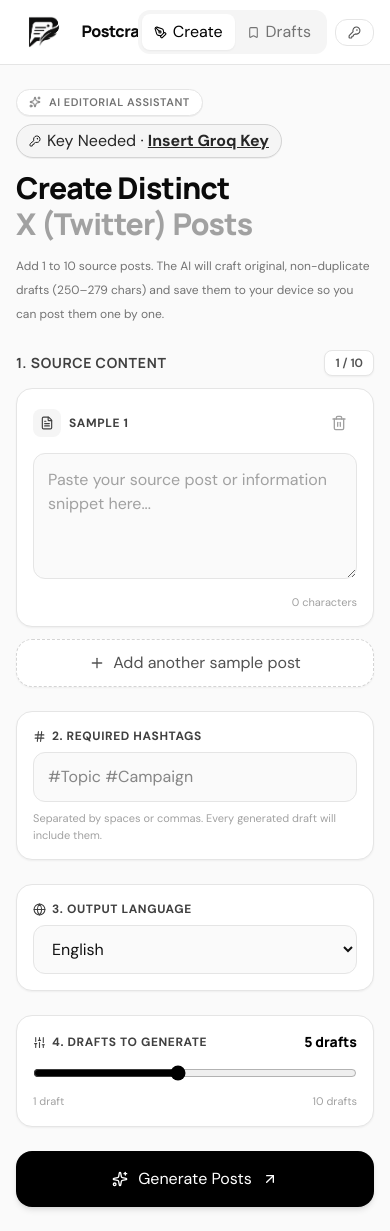
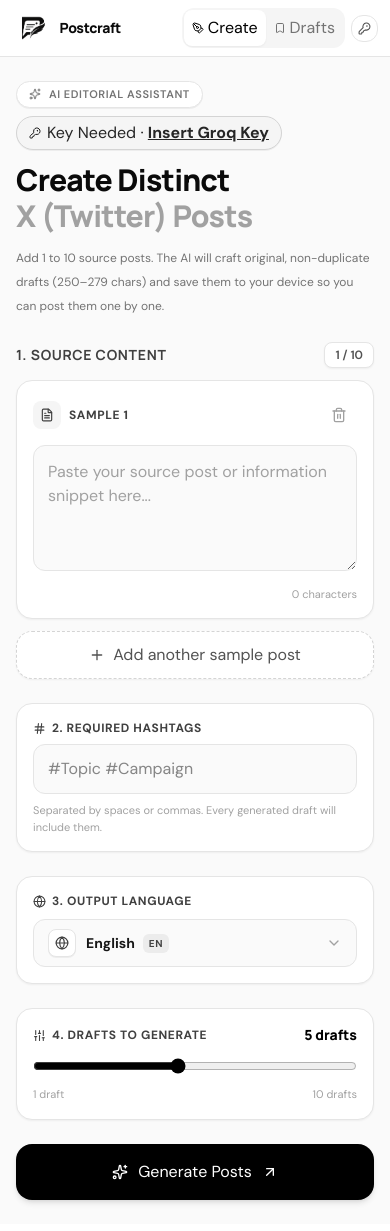
Before and after one commit to jmanish45/postcraft, a React (Vite) app in the folder frontend/: page / in a window 390 px wide. Built offline with nearby package versions, Linux system fonts and the light colour scheme.

Commit message:
fix: mobile header text overlap, card border overflow on posted button, and add premium language dropdown

```diff
--- a/frontend/src/App.jsx
+++ b/frontend/src/App.jsx
@@ -20,6 +20,7 @@ import SampleCard from "./components/SampleCard";
 import GeneratedPosts from "./components/GeneratedPosts";
 import ApiKeyPage from "./components/ApiKeyPage";
 import IntroSplash from "./components/IntroSplash";
+import LanguageDropdown from "./components/LanguageDropdown";
 import {
   getSavedPosts,
   savePostsToStorage,
@@ -379,20 +380,12 @@ export default function App() {
               </div>
 
               {/* 3. OUTPUT LANGUAGE */}
-              <div className="rounded-2xl border border-neutral-200 bg-white p-4 sm:p-5 shadow-xs space-y-2">
+              <div className="rounded-2xl border border-neutral-200 bg-white p-4 sm:p-5 shadow-xs space-y-2.5">
                 <label className="flex items-center gap-1.5 text-xs font-bold uppercase tracking-wider text-neutral-700">
                   <Globe size={13} />
                   <span>3. Output Language</span>
                 </label>
-                <select
-                  value={language}
-                  onChange={(e) => setLanguage(e.target.value)}
-                  className="w-full rounded-xl border border-neutral-200 bg-neutral-50 px-3.5 py-3 text-base sm:text-sm font-semibold outline-none transition focus:border-black focus:bg-white"
-                >
-                  <option>English</option>
-                  <option>Hindi</option>
-                  <option>Hinglish</option>
-                </select>
+                <LanguageDropdown value={language} onChange={setLanguage} />
               </div>
 
               {/* 4. NUMBER OF DRAFTS */}
--- a/frontend/src/components/Header.jsx
+++ b/frontend/src/components/Header.jsx
@@ -1,4 +1,4 @@
-import { Sparkles, PenTool, Bookmark, KeyRound } from "lucide-react";
+import { PenTool, Bookmark, KeyRound } from "lucide-react";
 
 export default function Header({
   activeTab,
@@ -8,56 +8,54 @@ export default function Header({
 }) {
   return (
     <header className="sticky top-0 z-30 border-b border-neutral-200 bg-white/95 backdrop-blur-md">
-      <div className="mx-auto flex h-16 max-w-5xl items-center justify-between px-4 sm:px-6">
-        {/* Brand */}
+      <div className="mx-auto flex h-14 sm:h-16 max-w-5xl items-center justify-between px-3 sm:px-6">
+        {/* Brand: Fixed shrink-0 so Postcraft text never wraps or gets hidden */}
         <div
           onClick={() => setActiveTab("create")}
-          className="group flex cursor-pointer items-center gap-2.5 transition active:scale-95 select-none"
+          className="group flex shrink-0 cursor-pointer items-center gap-1.5 sm:gap-2.5 transition active:scale-95 select-none"
           title="Postcraft — Ideas to Impactful Posts"
         >
           <img
             src="/logo-mark.png"
-            alt="Postcraft"
-            className="h-8 w-auto object-contain transition-transform duration-300 group-hover:scale-105"
+            alt="Postcraft Logo"
+            className="h-6 sm:h-8 w-auto object-contain transition-transform duration-300 group-hover:scale-105"
           />
 
-          <div>
-            <span className="font-heading text-base font-extrabold tracking-tight sm:text-lg leading-tight text-neutral-950">
-              Postcraft
-            </span>
-          </div>
+          <span className="font-heading text-sm sm:text-base font-extrabold tracking-tight leading-tight text-neutral-950 whitespace-nowrap">
+            Postcraft
+          </span>
         </div>
 
         {/* Navigation & Dedicated Key Button */}
-        <div className="flex items-center gap-2 sm:gap-3">
-          <nav className="flex items-center rounded-xl bg-neutral-100 p-1">
+        <div className="flex shrink-0 items-center gap-1.5 sm:gap-3">
+          <nav className="flex items-center rounded-xl bg-neutral-100 p-0.5 sm:p-1">
             <button
               type="button"
               onClick={() => setActiveTab("create")}
-              className={`flex items-center gap-1.5 rounded-lg px-3 py-1.5 text-xs font-bold transition ${
+              className={`flex items-center gap-1 rounded-lg px-2 sm:px-3 py-1.5 text-[11px] sm:text-xs font-bold transition ${
                 activeTab === "create"
                   ? "bg-white text-black shadow-xs"
                   : "text-neutral-500 hover:text-black"
               }`}
             >
-              <PenTool size={13} />
+              <PenTool size={12} className="sm:w-[13px] sm:h-[13px]" />
               <span>Create</span>
             </button>
 
             <button
               type="button"
               onClick={() => setActiveTab("posts")}
-              className={`flex items-center gap-1.5 rounded-lg px-3 py-1.5 text-xs font-bold transition ${
+              className={`flex items-center gap-1 rounded-lg px-2 sm:px-3 py-1.5 text-[11px] sm:text-xs font-bold transition ${
                 activeTab === "posts"
                   ? "bg-white text-black shadow-xs"
                   : "text-neutral-500 hover:text-black"
               }`}
             >
-              <Bookmark size={13} />
+              <Bookmark size={12} className="sm:w-[13px] sm:h-[13px]" />
               <span>Drafts</span>
               {savedCount > 0 && (
                 <span
-                  className={`ml-1 flex h-5 min-w-[20px] items-center justify-center rounded-full px-1.5 text-[10px] font-extrabold ${
+                  className={`ml-0.5 sm:ml-1 flex h-4 sm:h-5 min-w-[16px] sm:min-w-[20px] items-center justify-center rounded-full px-1 text-[9px] sm:text-[10px] font-extrabold ${
                     unpostedCount > 0
                       ? "bg-black text-white"
                       : "bg-neutral-200 text-neutral-600"
@@ -74,14 +72,14 @@ export default function Header({
             type="button"
             onClick={() => setActiveTab("key")}
             title="Configure your API key"
-            className={`flex items-center gap-1.5 rounded-xl px-3 py-1.5 text-xs font-bold transition active:scale-95 ${
+            className={`flex items-center gap-1.5 rounded-xl p-1.5 sm:px-3 sm:py-1.5 text-[11px] sm:text-xs font-bold transition active:scale-95 ${
               activeTab === "key"
                 ? "bg-black text-white shadow-xs"
                 : "border border-neutral-200 bg-white text-neutral-600 hover:border-black hover:text-black"
             }`}
           >
             <KeyRound size={13} />
-            <span className="hidden xs:inline">API Key</span>
+            <span className="hidden sm:inline">API Key</span>
           </button>
         </div>
       </div>
--- /dev/null
+++ b/frontend/src/components/LanguageDropdown.jsx
@@ -0,0 +1,131 @@
+import { useState, useRef, useEffect } from "react";
+import { Globe, ChevronDown, Check } from "lucide-react";
+
+const LANGUAGES = [
+  {
+    id: "English",
+    label: "English",
+    native: "EN",
+    desc: "Standard English for global X campaigns",
+  },
+  {
+    id: "Hindi",
+    label: "Hindi",
+    native: "हिंदी",
+    desc: "देवनागरी लिपि में मूल और प्रामाणिक पोस्ट",
+  },
+  {
+    id: "Hinglish",
+    label: "Hinglish",
+    native: "Hinglish",
+    desc: "Conversational Hindi written in English script",
+  },
+];
+
+export default function LanguageDropdown({ value, onChange }) {
+  const [isOpen, setIsOpen] = useState(false);
+  const containerRef = useRef(null);
+
+  const selected = LANGUAGES.find((l) => l.id === value) || LANGUAGES[0];
+
+  // Close dropdown on outside click
+  useEffect(() => {
+    const handleOutsideClick = (e) => {
+      if (containerRef.current && !containerRef.current.contains(e.target)) {
+        setIsOpen(false);
+      }
+    };
+
+    if (isOpen) {
+      document.addEventListener("mousedown", handleOutsideClick);
+      document.addEventListener("touchstart", handleOutsideClick);
+    }
+    return () => {
+      document.removeEventListener("mousedown", handleOutsideClick);
+      document.removeEventListener("touchstart", handleOutsideClick);
+    };
+  }, [isOpen]);
+
+  return (
+    <div ref={containerRef} className="relative w-full select-none">
+      {/* Modern Trigger Button */}
+      <button
+        type="button"
+        onClick={() => setIsOpen(!isOpen)}
+        className={`group flex h-12 w-full items-center justify-between rounded-xl border bg-neutral-50 px-3.5 transition active:scale-[0.99] ${
+          isOpen
+            ? "border-black bg-white ring-2 ring-black/5 shadow-xs"
+            : "border-neutral-200 hover:border-neutral-300 hover:bg-white"
+        }`}
+      >
+        <div className="flex items-center gap-2.5">
+          <div className="flex h-7 w-7 items-center justify-center rounded-lg bg-white border border-neutral-200 text-neutral-700 shadow-2xs group-hover:border-neutral-300">
+            <Globe size={14} />
+          </div>
+
+          <div className="flex items-center gap-2 text-left">
+            <span className="text-sm font-bold text-neutral-900">
+              {selected.label}
+            </span>
+            <span className="rounded-md bg-neutral-200/70 px-1.5 py-0.5 text-[10px] font-extrabold uppercase tracking-wider text-neutral-700">
+              {selected.native}
+            </span>
+          </div>
+        </div>
+
+        <ChevronDown
+          size={16}
+          className={`text-neutral-400 transition-transform duration-200 group-hover:text-black ${
+            isOpen ? "rotate-180 text-black" : ""
+          }`}
+        />
+      </button>
+
+      {/* Floating Popover Menu */}
+      {isOpen && (
+        <div className="absolute left-0 right-0 top-full z-40 mt-1.5 overflow-hidden rounded-2xl border border-neutral-200 bg-white p-1.5 shadow-xl animate-in fade-in zoom-in-95 duration-150">
+          <div className="space-y-1">
+            {LANGUAGES.map((lang) => {
+              const isCurrent = lang.id === value;
+              return (
+                <button
+                  key={lang.id}
+                  type="button"
+                  onClick={() => {
+                    onChange(lang.id);
+                    setIsOpen(false);
+                  }}
+                  className={`flex w-full items-center justify-between rounded-xl p-2.5 text-left transition ${
+                    isCurrent
+                      ? "bg-neutral-100/80 text-black"
+                      : "hover:bg-neutral-50 text-neutral-700"
+                  }`}
+                >
+                  <div className="flex flex-col">
+                    <div className="flex items-center gap-2">
+                      <span className="text-xs font-bold text-neutral-900">
+                        {lang.label}
+                      </span>
+                      <span className="rounded bg-neutral-200/60 px-1.5 py-0.2 text-[9px] font-bold text-neutral-600">
+                        {lang.native}
+                      </span>
+                    </div>
+                    <span className="mt-0.5 text-[11px] text-neutral-400">
+                      {lang.desc}
+                    </span>
+                  </div>
+
+                  {isCurrent && (
+                    <div className="flex h-5 w-5 items-center justify-center rounded-full bg-black text-white">
+                      <Check size={11} className="stroke-[3]" />
+                    </div>
+                  )}
+                </button>
+              );
+            })}
+          </div>
+        </div>
+      )}
+    </div>
+  );
+}
```
Also changed, not shown: frontend/src/components/GeneratedPosts.jsx (+18 -16 lines).
